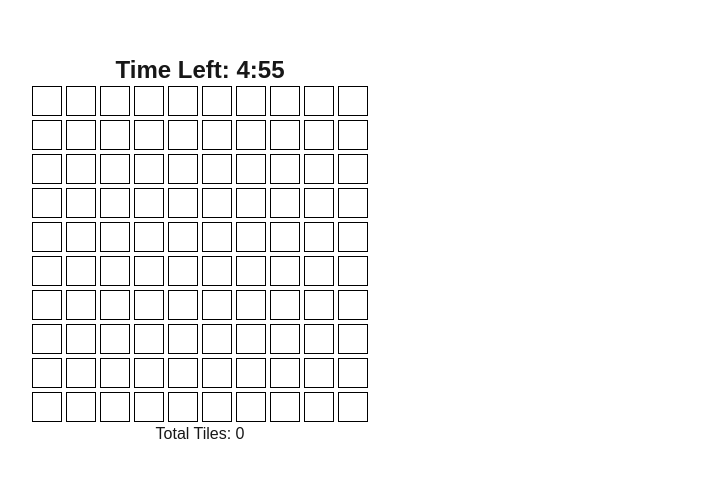
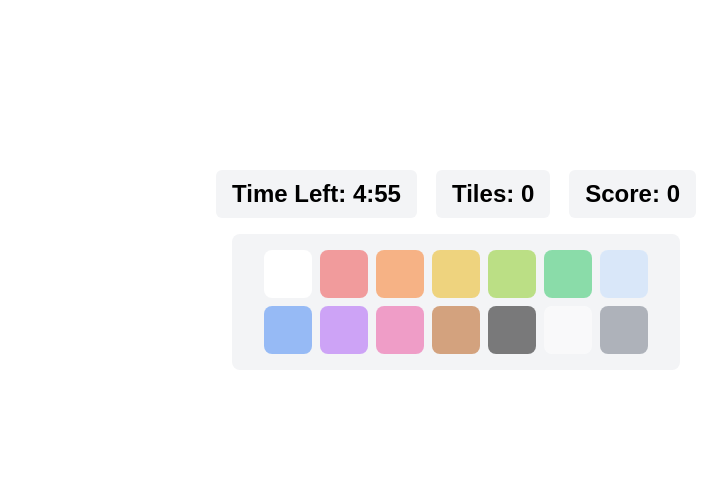
Before and after one commit to LeoDavynci/geopaint, a Next.js app: page /game in a window 1280 px wide. Shown: the part 150-628 px from the top of the page, without its empty margins (440-1151 px from the left). Built offline with nearby package versions, Linux system fonts and the light colour scheme; no server answers.

Commit message:
+ FInished most of game

```diff
--- a/package.json
+++ b/package.json
@@ -43,6 +43,7 @@
     "cmdk": "^1.0.0",
     "date-fns": "^3.6.0",
     "embla-carousel-react": "^8.3.0",
+    "he": "^1.2.0",
     "input-otp": "^1.2.4",
     "leaflet": "^1.9.4",
     "lucide-react": "^0.441.0",
--- a/src/app/game/page.tsx
+++ b/src/app/game/page.tsx
@@ -6,6 +6,9 @@ import Timer from "@/components/Timer";
 import { fetchQuestion, saveScore, removeRandomTile } from "@/lib/gameLogic";
 import Question from "@/components/Question";
 import TileBank from "@/components/TileBank";
+import Money from "@/components/Money";
+import Score from "@/components/Score";
+import { Button } from "@/components/ui/button";
 
 const Map = dynamic(() => import("@/components/GameMap"), { ssr: false });
 
@@ -16,27 +19,51 @@ interface QuestionData {
    image?: string;
 }
 
+const tileCosts = {
+   empty: 0,
+   Red: 1,
+   Orange: 1,
+   Yellow: 1,
+   Lime: 1,
+   Green: 1,
+   LightBlue: 1,
+   Blue: 1,
+   Purple: 1,
+   Pink: 1,
+   Brown: 1,
+   Black: 1,
+   White: 1,
+   Gray: 1,
+} as const;
+
+type TileType = keyof typeof tileCosts | "empty";
+
 interface Tile {
-   type: string;
+   type: TileType;
 }
+
+const GRID_SIZE = 20;
+const INITIAL_MONEY = 0;
 
 export default function GamePage() {
    const [question, setQuestion] = useState<QuestionData | null>(null);
    const [score, setScore] = useState<number>(0);
    const [timeLeft, setTimeLeft] = useState<number>(300);
    const [gameOver, setGameOver] = useState<boolean>(false);
-   const [grid, setGrid] = useState<Tile[][]>(
-      Array.from({ length: 10 }, () => Array(10).fill({ type: "empty" }))
+   const [grid, setGrid] = useState<Tile[][]>(() =>
+      Array.from({ length: GRID_SIZE }, () =>
+         Array(GRID_SIZE).fill({ type: "empty" as const })
+      )
    );
-   const [showTileSelection, setShowTileSelection] = useState<boolean>(false);
-   const [tilesLeft, setTilesLeft] = useState<number>(2);
-   const [totalTiles, setTotalTiles] = useState<number>(0);
+   const [money, setMoney] = useState<number>(INITIAL_MONEY);
+   const [selectedTileType, setSelectedTileType] = useState<TileType | null>(
+      null
+   );
 
    const getNewQuestion = async (): Promise<void> => {
       try {
          const newQuestion = await fetchQuestion();
          setQuestion(newQuestion);
-         setShowTileSelection(false);
       } catch (error) {
          console.error("Failed to fetch question", error);
       }
@@ -44,34 +71,57 @@ export default function GamePage() {
 
    const handleAnswerSubmit = (isCorrect: boolean): void => {
       if (isCorrect) {
+         const reward = 5;
+         setMoney((prevMoney) => prevMoney + reward);
          setScore((prevScore) => prevScore + 1);
-         setShowTileSelection(true);
-         setTilesLeft(2);
       } else {
          const { newGrid, removedTile } = removeRandomTile(grid);
          if (removedTile) {
             setGrid(newGrid);
-            setTotalTiles((prev) => prev - 1);
+         }
       }
       getNewQuestion();
-      }
    };
 
-   const handleTilePlace = (row: number, col: number, tileType: string) => {
-      if (tilesLeft > 0 && grid[row][col].type === "empty") {
-         const updatedGrid = grid.map((r, rowIndex) =>
+   const getRefundAmount = (tileType: TileType): number => {
+      if (tileType === "empty") return 0;
+      return Math.floor(tileCosts[tileType]);
+   };
+
+   const handleTilePlace = (row: number, col: number) => {
+      if (gameOver) return;
+
+      const currentTile = grid[row][col];
+
+      if (currentTile.type !== "empty") {
+         // Remove the tile and refund money
+         const refundAmount = getRefundAmount(currentTile.type);
+         setGrid((prevGrid) =>
+            prevGrid.map((r, rowIndex) =>
                rowIndex === row
                   ? r.map((tile, colIndex) =>
-                    colIndex === col ? { type: tileType } : tile
+                       colIndex === col ? { type: "empty" as const } : tile
                     )
                   : r
+            )
          );
-         setGrid(updatedGrid);
-         setTilesLeft((prev) => prev - 1);
-         setTotalTiles((prev) => prev + 1);
-         if (tilesLeft === 1) {
-            getNewQuestion();
-         }
+         setMoney((prevMoney) => prevMoney + refundAmount);
+      } else if (
+         selectedTileType &&
+         selectedTileType !== "empty" &&
+         money >= tileCosts[selectedTileType]
+      ) {
+         // Place a new tile
+         setGrid((prevGrid) =>
+            prevGrid.map((r, rowIndex) =>
+               rowIndex === row
+                  ? r.map((tile, colIndex) =>
+                       colIndex === col ? { type: selectedTileType } : tile
+                    )
+                  : r
+            )
+         );
+         setMoney((prevMoney) => prevMoney - tileCosts[selectedTileType]);
       }
    };
 
@@ -97,9 +147,10 @@ export default function GamePage() {
 
    if (gameOver) {
       return (
-         <div className="flex flex-col items-center justify-center h-screen">
+         <div className="flex flex-col items-center justify-center min-h-screen px-4 testblue">
             <h1 className="text-4xl font-bold mb-4">Game Over!</h1>
-            <p className="text-2xl">You conquered {totalTiles} tiles!</p>
+            <p className="text-2xl mb-4">Your final score: {score}</p>
+            <Map grid={grid} onTilePlace={() => {}} gameOver={true} />
             <button
                className="mt-4 bg-blue-500 text-white px-4 py-2 rounded-lg"
                onClick={() => window.location.reload()}
@@ -111,20 +162,45 @@ export default function GamePage() {
    }
 
    return (
-      <div className="flex flex-col items-center justify-center h-screen">
+      <div className=" min-h-screen px-32 pt-32 ">
+         <div className="flex flex-row center">
+            <div className="flex justify-between w-1/2 center ">
+               <Map
+                  grid={grid}
+                  onTilePlace={handleTilePlace}
+                  gameOver={false}
+               />
+            </div>
+            <div className="flex flex-col w-1/2 p-4 gap-4 h-full">
+               <div className="flex justify-between w-full ">
+                  <div className="rounded-md bg-gray-100 py-2 px-4">
                      <Timer timeLeft={timeLeft} />
-         <Map grid={grid} onTilePlace={handleTilePlace} />
-         {showTileSelection ? (
-            <TileBank tilesLeft={tilesLeft} />
-         ) : (
-            question && (
+                  </div>
+                  <div className="rounded-md bg-gray-100 py-2 px-4">
+                     <Money amount={money} />
+                  </div>
+                  <div className="rounded-md bg-gray-100 py-2 px-4">
+                     <Score score={score} />
+                  </div>
+               </div>
+               <div className="center w-full">
+                  <TileBank
+                     onTileSelect={(tileType: TileType) =>
+                        setSelectedTileType(tileType)
+                     }
+                     tileCosts={tileCosts}
+                     money={money}
+                  />
+               </div>
+               <div className="center w-full h-1/2"></div>
+               {question && (
                   <Question
                      questionData={question}
                      onSubmit={handleAnswerSubmit}
                   />
-            )
                )}
-         <h1>Total Tiles: {totalTiles}</h1>
+            </div>
+         </div>
       </div>
    );
 }
--- a/src/app/globals.css
+++ b/src/app/globals.css
@@ -86,15 +86,23 @@ body {
 @layer base {
    * {
       @apply border-border;
+      box-sizing: border-box;
    }
    body {
       @apply bg-background text-foreground text-black;
    }
 }
 
+* {
+   box-sizing: border-box;
+}
+
 /* Test colors for backgrounds */
 
 .center {
+   display: flex;
+   justify-content: center;
+   align-items: center;
 }
 
 .testred {
--- a/src/app/main/page.tsx
+++ b/src/app/main/page.tsx
@@ -33,13 +33,13 @@ export default function MainPage() {
             <Button className="" onClick={handleLeaderboard}>
                Leaderboard
             </Button>
-            {!isAuthenticated ? (
+            {/* {!isAuthenticated ? (
                <Button className="" onClick={handleLoginSignup}>
                   Login
                </Button>
             ) : (
                <Button className="">View Account</Button>
-            )}
+            )} */}
          </div>
       </div>
    );
--- a/src/components/GameMap.tsx
+++ b/src/components/GameMap.tsx
@@ -1,56 +1,98 @@
-import React from "react";
+import React, { useState, useRef, useEffect } from "react";
+
+const tileCosts = {
+   Red: 1,
+   Orange: 1,
+   Yellow: 1,
+   Lime: 1,
+   Green: 1,
+   LightBlue: 1,
+   Blue: 1,
+   Purple: 1,
+   Pink: 1,
+   Brown: 1,
+   Black: 1,
+   White: 1,
+   Gray: 1,
+} as const;
+
+type TileType = keyof typeof tileCosts | "empty";
 
 interface Tile {
-   type: string; // 'empty', 'land', 'water', 'sand', etc.
+   type: TileType;
 }
 
 interface GameMapProps {
-   grid: Tile[][]; // Pass the grid from the parent component
-   onTilePlace: (row: number, col: number, tileType: string) => void; // Function to handle tile placement
+   grid: Tile[][];
+   onTilePlace: (row: number, col: number) => void;
+   gameOver: boolean;
 }
 
-const GameMap = ({ grid, onTilePlace }: GameMapProps) => {
-   const handleDrop = (
-      event: React.DragEvent<HTMLDivElement>,
-      row: number,
-      col: number
-   ) => {
-      event.preventDefault();
-      const tileType = event.dataTransfer.getData("tileType"); // Get the dragged tile type
-      if (grid[row][col].type === "empty" && tileType) {
-         onTilePlace(row, col, tileType); // Call the function to place the tile in this specific cell
-      }
+const tileColors: Record<TileType, string> = {
+   empty: "bg-white",
+   Red: "bg-red-500",
+   Orange: "bg-orange-500",
+   Yellow: "bg-yellow-500",
+   Lime: "bg-lime-500",
+   Green: "bg-green-500",
+   LightBlue: "bg-blue-200",
+   Blue: "bg-blue-500",
+   Purple: "bg-purple-500",
+   Pink: "bg-pink-500",
+   Brown: "bg-amber-700",
+   Black: "bg-black",
+   White: "bg-white",
+   Gray: "bg-gray-500",
 };
 
-   const handleDragOver = (event: React.DragEvent<HTMLDivElement>) => {
-      event.preventDefault(); // Allow drag over empty tiles
-   };
+const GameMap: React.FC<GameMapProps> = ({ grid, onTilePlace, gameOver }) => {
+   const [scale, setScale] = useState(1);
+   const [panning, setPanning] = useState(false);
+   const [position, setPosition] = useState({ x: 0, y: 0 });
+   const [startPosition, setStartPosition] = useState({ x: 0, y: 0 });
+   const containerRef = useRef<HTMLDivElement>(null);
 
    return (
-      <div className="grid grid-cols-10 gap-1">
+      <div
+         className="overflow-hidden"
+         style={{
+            width: "100%",
+            maxWidth: "600px",
+            height: "600px",
+            position: "relative",
+         }}
+         ref={containerRef}
+      >
+         <div
+            className="grid absolute"
+            style={{
+               gridTemplateColumns: `repeat(${grid.length}, minmax(0, 1fr))`,
+               width: `${100 * scale}%`,
+               height: `${100 * scale}%`,
+            }}
+         >
             {grid.map((row, rowIndex) =>
                row.map((tile, colIndex) => (
                   <div
-                  key={`${rowIndex}-${colIndex}`} // Unique key for each tile
-                  className={`tile ${tile.type}`}
-                  onDrop={(event) => handleDrop(event, rowIndex, colIndex)} // Handle tile drop for the specific cell
-                  onDragOver={handleDragOver} // Allow drag over empty tiles
-                  style={{
-                     width: "30px",
-                     height: "30px",
-                     border: "1px solid black",
-                     backgroundColor:
-                        tile.type === "empty"
-                           ? "white"
-                           : tile.type === "land"
-                           ? "green"
-                           : tile.type === "water"
-                           ? "blue"
-                           : "yellow",
-                  }}
+                     key={`${rowIndex}-${colIndex}`}
+                     className={`aspect-square ${tileColors[tile.type]} ${
+                        !gameOver ? "cursor-pointer hover:bg-gray-200" : ""
+                     } ${
+                        !gameOver && tile.type !== "empty"
+                           ? "hover:ring-2 hover:ring-black"
+                           : ""
+                     } ${
+                        gameOver && tile.type === "empty"
+                           ? "bg-transparent"
+                           : ""
+                     }`}
+                     onClick={() =>
+                        !gameOver && onTilePlace(rowIndex, colIndex)
+                     }
                   />
                ))
             )}
+         </div>
       </div>
    );
 };
--- /dev/null
+++ b/src/components/Money.tsx
@@ -0,0 +1,16 @@
+import React from "react";
+
+interface MoneyProps {
+   amount: number;
+}
+
+const Money: React.FC<MoneyProps> = ({ amount }) => {
+   return (
+      <div className="text-2xl font-bold text-black">
+         <span className="font-bold text-black">Tiles: </span>
+         {amount}
+      </div>
+   );
+};
+
+export default Money;
--- /dev/null
+++ b/src/components/Score.tsx
@@ -0,0 +1,16 @@
+import React from "react";
+
+interface MoneyProps {
+   score: number;
+}
+
+const Money: React.FC<MoneyProps> = ({ score }) => {
+   return (
+      <div className="text-2xl font-bold text-black">
+         <span className="font-bold text-black">Score: </span>
+         {score}
+      </div>
+   );
+};
+
+export default Money;
--- a/src/components/TileBank.tsx
+++ b/src/components/TileBank.tsx
@@ -1,43 +1,70 @@
 import React from "react";
 
+const tileCosts = {
+   empty: 0,
+   Red: 1,
+   Orange: 1,
+   Yellow: 1,
+   Lime: 1,
+   Green: 1,
+   LightBlue: 1,
+   Blue: 1,
+   Purple: 1,
+   Pink: 1,
+   Brown: 1,
+   Black: 1,
+   White: 1,
+   Gray: 1,
+} as const;
+
+type TileType = keyof typeof tileCosts;
+
 interface TileBankProps {
-   tilesLeft: number; // Number of tiles left to drag
+   onTileSelect: (tileType: TileType) => void;
+   tileCosts: typeof tileCosts;
+   money: number;
 }
 
-const TileBank: React.FC<TileBankProps> = ({ tilesLeft }) => {
-   const tileTypes = ["land", "water", "sand"]; // Types of available tiles
+const tileColors: Record<TileType, string> = {
+   empty: "bg-white",
+   Red: "bg-red-500",
+   Orange: "bg-orange-500",
+   Yellow: "bg-yellow-500",
+   Lime: "bg-lime-500",
+   Green: "bg-green-500",
+   LightBlue: "bg-blue-200",
+   Blue: "bg-blue-500",
+   Purple: "bg-purple-500",
+   Pink: "bg-pink-500",
+   Brown: "bg-amber-700",
+   Black: "bg-black",
+   White: "bg-white",
+   Gray: "bg-gray-500",
+};
 
-   const handleDragStart = (
-      event: React.DragEvent<HTMLDivElement>,
-      tileType: string
-   ) => {
-      event.dataTransfer.setData("tileType", tileType); // Store the tile type in the drag event
-   };
+const TileBank: React.FC<TileBankProps> = ({
+   onTileSelect,
+   tileCosts,
+   money,
+}) => {
+   const tileTypes = Object.keys(tileCosts) as TileType[];
 
    return (
-      <div className="flex space-x-4 p-4 bg-gray-100 rounded-lg mt-4">
-         {tileTypes.map((tileType, index) => (
-            <div
-               key={index}
-               className={`tile ${tileType} w-16 h-16 flex items-center justify-center cursor-pointer ${
-                  tilesLeft > 0 ? "opacity-100" : "opacity-50"
-               }`}
-               draggable={tilesLeft > 0} // Only allow dragging if tilesLeft > 0
-               onDragStart={(event) => handleDragStart(event, tileType)}
-               style={{
-                  backgroundColor:
-                     tileType === "land"
-                        ? "green"
-                        : tileType === "water"
-                        ? "blue"
-                        : "yellow", // Colors based on the tile type
-                  border: "1px solid black",
-               }}
-            >
-               <p className="text-white font-bold">
-                  {tileType.charAt(0).toUpperCase() + tileType.slice(1)}
-               </p>
-            </div>
+      <div className="bg-gray-100 flex flex-wrap justify-center gap-2 p-4  rounded-lg max-w-md">
+         {tileTypes.map((tileType) => (
+            <button
+               key={tileType}
+               className={`tile ${tileColors[tileType]} w-12 h-12 rounded-lg
+            ${
+               money >= tileCosts[tileType]
+                  ? "cursor-pointer hover:opacity-75"
+                  : "opacity-50 cursor-not-allowed"
+            }`}
+               onClick={() =>
+                  money >= tileCosts[tileType] && onTileSelect(tileType)
+               }
+               disabled={money < tileCosts[tileType]}
+            />
          ))}
       </div>
    );
--- a/src/components/Timer.tsx
+++ b/src/components/Timer.tsx
@@ -7,7 +7,7 @@ export default function Timer({ timeLeft }: TimerProps) {
    const seconds = timeLeft % 60;
 
    return (
-      <div className="text-2xl font-bold">
+      <div className="text-2xl font-bold text-black">
          Time Left: {minutes}:{seconds < 10 ? `0${seconds}` : seconds}
       </div>
    );
```
Also changed, not shown: src/components/Question.tsx (+10 -22 lines), 1 other file (tests, documents, lock files or other folders). Lines whose indentation alone changed are shown as unchanged.
